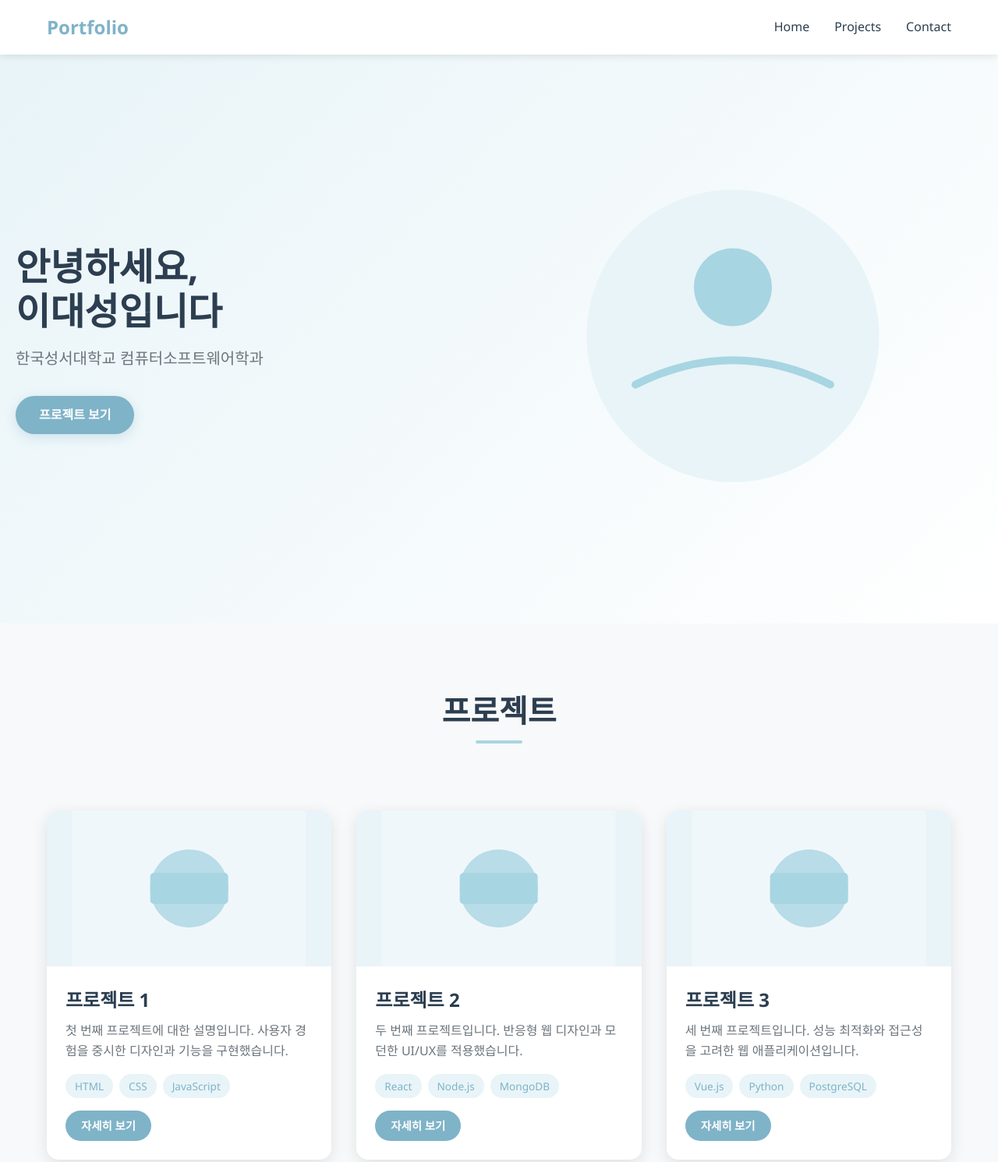
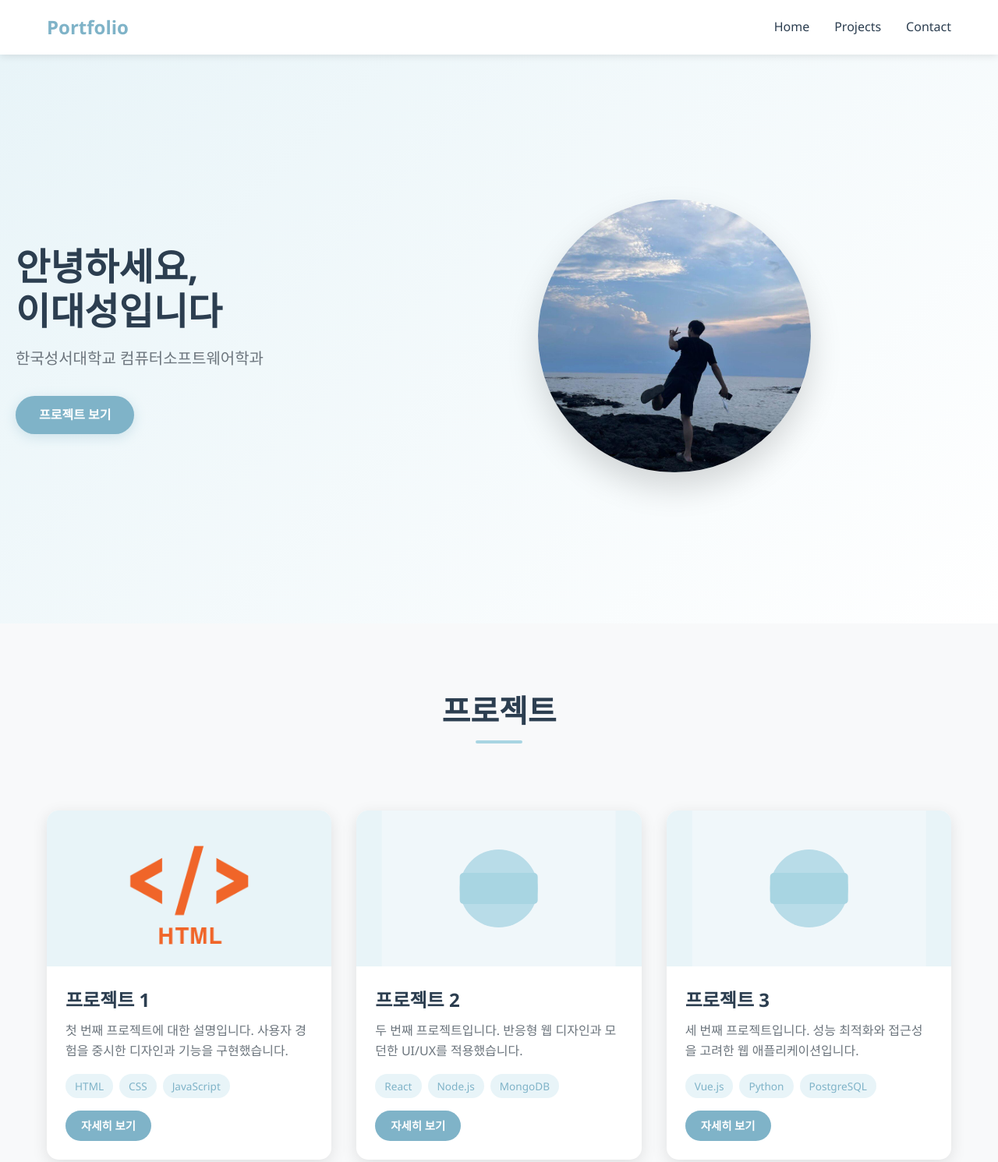
Before and after one commit to SkyIsland2163/portfolio, a plain HTML site: page index.html in a window 1280 px wide. Shown: the top 1491 px of the page at 78% size. Drawn offline with Linux system fonts and the light colour scheme.

Commit message:
프로필 이미지 추가 및 프로젝트 추가

```diff
--- a/index.html
+++ b/index.html
@@ -1,11 +1,13 @@
 <!DOCTYPE html>
 <html lang="ko">
+
 <head>
     <meta charset="UTF-8">
     <meta name="viewport" content="width=device-width, initial-scale=1.0">
     <title>포트폴리오</title>
     <link rel="stylesheet" href="styles.css">
 </head>
+
 <body>
     <!-- 네비게이션 -->
     <nav class="navbar">
@@ -35,11 +37,8 @@
         </div>
         <div class="hero-image">
             <div class="hero-placeholder">
-                <svg viewBox="0 0 400 400" xmlns="http://www.w3.org/2000/svg">
-                    <circle cx="200" cy="200" r="150" fill="#e8f4f8"/>
-                    <circle cx="200" cy="150" r="40" fill="#a8d5e2"/>
-                    <path d="M 100 250 Q 200 200 300 250" stroke="#a8d5e2" stroke-width="8" fill="none" stroke-linecap="round"/>
-                </svg>
+                <img src="image/profile.jpg" alt="이대성 프로필 사진"
+                    style="width: 350px; height: 350px; object-fit: cover; border-radius: 50%; box-shadow: 0 20px 40px rgba(0,0,0,0.15);">
             </div>
         </div>
     </section>
@@ -64,15 +63,18 @@
                     <p>프로젝트나 협업에 대한 문의사항이 있으시면 언제든지 연락주세요. 빠르게 답변드리겠습니다.</p>
                     <div class="contact-details">
                         <div class="contact-item">
-                            <svg width="24" height="24" viewBox="0 0 24 24" fill="none" stroke="currentColor" stroke-width="2">
-                                <path d="M4 4h16c1.1 0 2 .9 2 2v12c0 1.1-.9 2-2 2H4c-1.1 0-2-.9-2-2V6c0-1.1.9-2 2-2z"/>
-                                <polyline points="22,6 12,13 2,6"/>
+                            <svg width="24" height="24" viewBox="0 0 24 24" fill="none" stroke="currentColor"
+                                stroke-width="2">
+                                <path d="M4 4h16c1.1 0 2 .9 2 2v12c0 1.1-.9 2-2 2H4c-1.1 0-2-.9-2-2V6c0-1.1.9-2 2-2z" />
+                                <polyline points="22,6 12,13 2,6" />
                             </svg>
                             <span>dlkdm0703@bible.ac.kr</span>
                         </div>
                         <div class="contact-item">
-                            <svg width="24" height="24" viewBox="0 0 24 24" fill="none" stroke="currentColor" stroke-width="2">
-                                <path d="M22 16.92v3a2 2 0 0 1-2.18 2 19.79 19.79 0 0 1-8.63-3.07 19.5 19.5 0 0 1-6-6 19.79 19.79 0 0 1-3.07-8.67A2 2 0 0 1 4.11 2h3a2 2 0 0 1 2 1.72 12.84 12.84 0 0 0 .7 2.81 2 2 0 0 1-.45 2.11L8.09 9.91a16 16 0 0 0 6 6l1.27-1.27a2 2 0 0 1 2.11-.45 12.84 12.84 0 0 0 2.81.7A2 2 0 0 1 22 16.92z"/>
+                            <svg width="24" height="24" viewBox="0 0 24 24" fill="none" stroke="currentColor"
+                                stroke-width="2">
+                                <path
+                                    d="M22 16.92v3a2 2 0 0 1-2.18 2 19.79 19.79 0 0 1-8.63-3.07 19.5 19.5 0 0 1-6-6 19.79 19.79 0 0 1-3.07-8.67A2 2 0 0 1 4.11 2h3a2 2 0 0 1 2 1.72 12.84 12.84 0 0 0 .7 2.81 2 2 0 0 1-.45 2.11L8.09 9.91a16 16 0 0 0 6 6l1.27-1.27a2 2 0 0 1 2.11-.45 12.84 12.84 0 0 0 2.81.7A2 2 0 0 1 22 16.92z" />
                             </svg>
                             <span>010-1234-5678</span>
                         </div>
@@ -106,4 +108,5 @@
 
     <script src="script.js"></script>
 </body>
+
 </html>
--- a/projects.json
+++ b/projects.json
@@ -3,24 +3,36 @@
     "id": 1,
     "title": "프로젝트 1",
     "description": "첫 번째 프로젝트에 대한 설명입니다. 사용자 경험을 중시한 디자인과 기능을 구현했습니다.",
-    "tags": ["HTML", "CSS", "JavaScript"],
-    "link": "https://example.com/project1",
-    "image": "project1.svg"
+    "tags": [
+      "HTML",
+      "CSS",
+      "JavaScript"
+    ],
+    "link": "https://skyisland2163.github.io/memoryseller/",
+    "image": "image/html.png"
   },
   {
     "id": 2,
     "title": "프로젝트 2",
     "description": "두 번째 프로젝트입니다. 반응형 웹 디자인과 모던한 UI/UX를 적용했습니다.",
-    "tags": ["React", "Node.js", "MongoDB"],
+    "tags": [
+      "React",
+      "Node.js",
+      "MongoDB"
+    ],
     "link": "https://example.com/project2",
-    "image": "project2.svg"
+    "image": ""
   },
   {
     "id": 3,
     "title": "프로젝트 3",
     "description": "세 번째 프로젝트입니다. 성능 최적화와 접근성을 고려한 웹 애플리케이션입니다.",
-    "tags": ["Vue.js", "Python", "PostgreSQL"],
+    "tags": [
+      "Vue.js",
+      "Python",
+      "PostgreSQL"
+    ],
     "link": "https://example.com/project3",
-    "image": "project3.svg"
+    "image": ""
   }
 ]
--- a/script.js
+++ b/script.js
@@ -36,6 +36,7 @@ async function loadProjects() {
         projectsGrid.innerHTML = projects.map(project => `
             <div class="project-card">
                 <div class="project-image">
+                    ${project.image ? `<img src="${project.image}" alt="${project.title}" style="width: 100%; height: 100%; object-fit: cover;">` : `
                     <div class="project-placeholder">
                         <svg viewBox="0 0 300 200" xmlns="http://www.w3.org/2000/svg">
                             <rect width="300" height="200" fill="#f0f7fa"/>
@@ -43,6 +44,7 @@ async function loadProjects() {
                             <rect x="100" y="80" width="100" height="40" fill="#a8d5e2" rx="5"/>
                         </svg>
                     </div>
+                    `}
                 </div>
                 <div class="project-content">
                     <h3 class="project-title">${project.title}</h3>
```
Also changed, not shown: image/KakaoTalk_20251201_102437141_01.jpg (added), image/html.png (added), image/profile.jpg (added).
